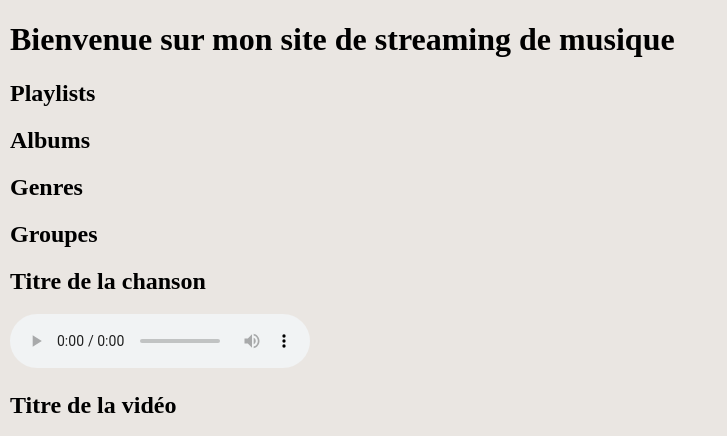
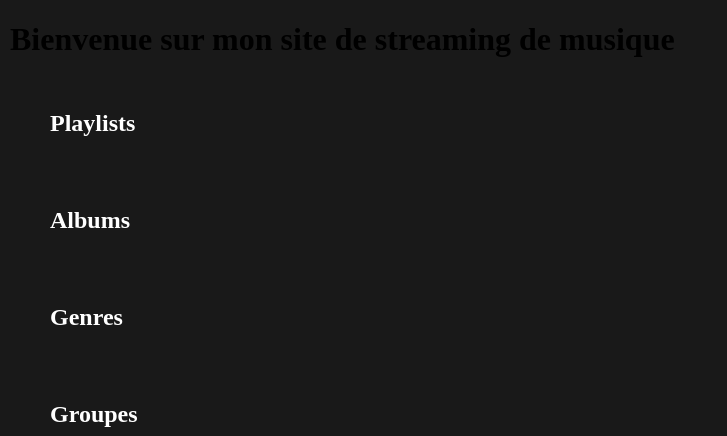
Before and after one commit to CharlesMassuard/Sonorify, a PHP site: page /accueil.php in a window 1280 px wide. Shown: the top 436 px of the page, without its empty margins (0-727 px from the left). Run offline with PHP 8.4, Linux system fonts and the light colour scheme.

Commit message:
css positionnement div acceuil

```diff
--- a/static/css/index.css
+++ b/static/css/index.css
@@ -1,4 +1,30 @@
 body{
-    background-color: rgba(230, 225, 220, 0.815);
+    background-color: rgba(25, 25, 25);
     margin: 10px;
 }
+div{
+    border-radius: 10px;
+    padding: 10px;
+    margin: 10px;
+    display: flex;
+    flex-wrap: wrap;
+    overflow: auto;
+    white-space: nowrap;
+}
+h2{
+    flex-basis: 100%;
+    margin: 20px;
+    color: white;
+}
+a{
+    text-decoration: none;
+    color: white;
+    background-color: rgba(50, 50, 50);
+    display: flex;
+    flex-direction: column;
+    margin: 20px;
+    padding: 10px;
+    width: 11%;
+    font-size: auto;
+    flex-shrink: 0;
+}
```
